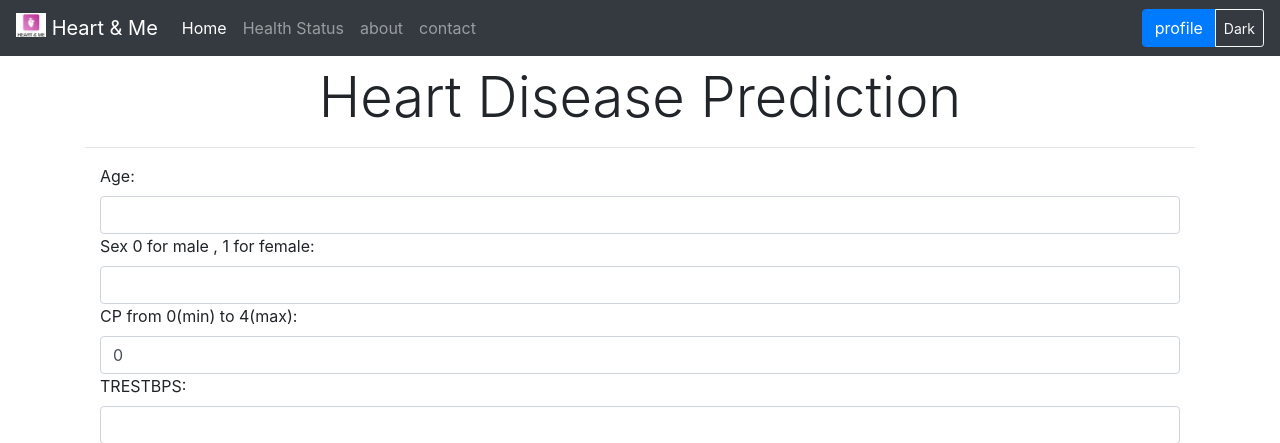
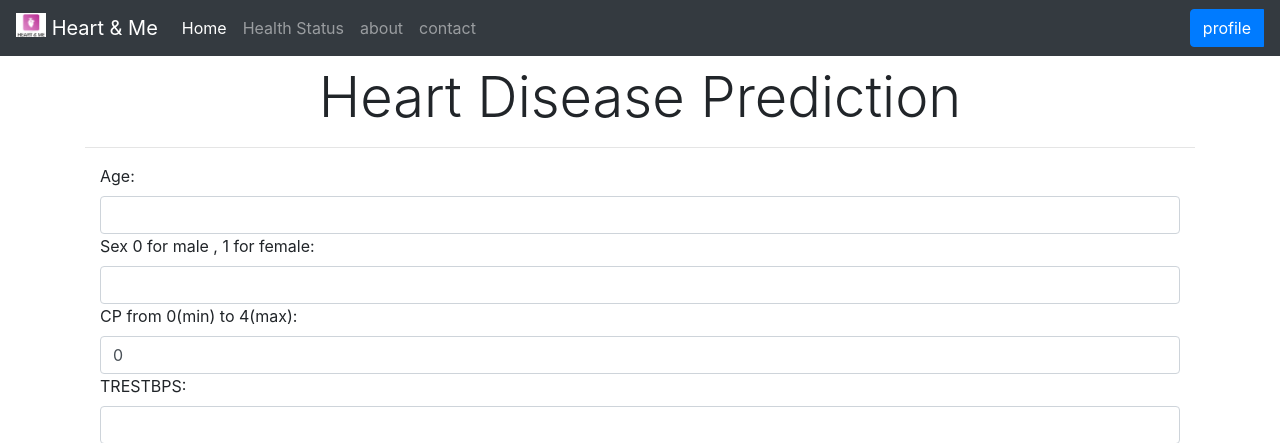
Before and after one commit to Awasthi-Ram/it-day-heart-and-me, a Django app: page /heart in a window 1280 px wide. Shown: the top 443 px of the page. Run offline with Django 4.2, Linux system fonts and the light colour scheme; a user stored in the database is signed in; some web fonts are replaced.

Commit message:
Revert "Revert "some changes in ui""
This reverts commit 740187485a754eb1bd84208a44b520f4481c453d.

```diff
--- a/heart_me/templates/pages/heart.html
+++ b/heart_me/templates/pages/heart.html
@@ -86,7 +86,9 @@
                 </div>
               </div>
             </div>
-      <button type="button" class="btn btn-outline-light   btn-sm">Dark</button>
+      {% if not request.user.is_authenticated %}
+        <a type="button" class="btn btn-outline-light   btn-sm" href="/acc/login">Login</button>
+      {% endif %}
     </form>
   </div>
   </nav>
--- a/heart_me/templates/pages/main.html
+++ b/heart_me/templates/pages/main.html
@@ -83,7 +83,9 @@
                   </div>
                 </div>
               </div>
-        <button type="button" class="btn btn-outline-light   btn-sm">Dark</button>
+        {% if not request.user.is_authenticated %}
+          <a type="button" class="btn btn-outline-light   btn-sm" href="/acc/login">Login</a>
+        {% endif %}
       </form>
     </div>
     </nav>
--- a/templates/base.html
+++ b/templates/base.html
@@ -73,6 +73,7 @@
               </div>
             </div>
           </div>
+
     <button type="button" class="btn btn-outline-light   btn-sm">Dark</button>
   </form>
 </div>
```
Also changed, not shown: db.sqlite3.
